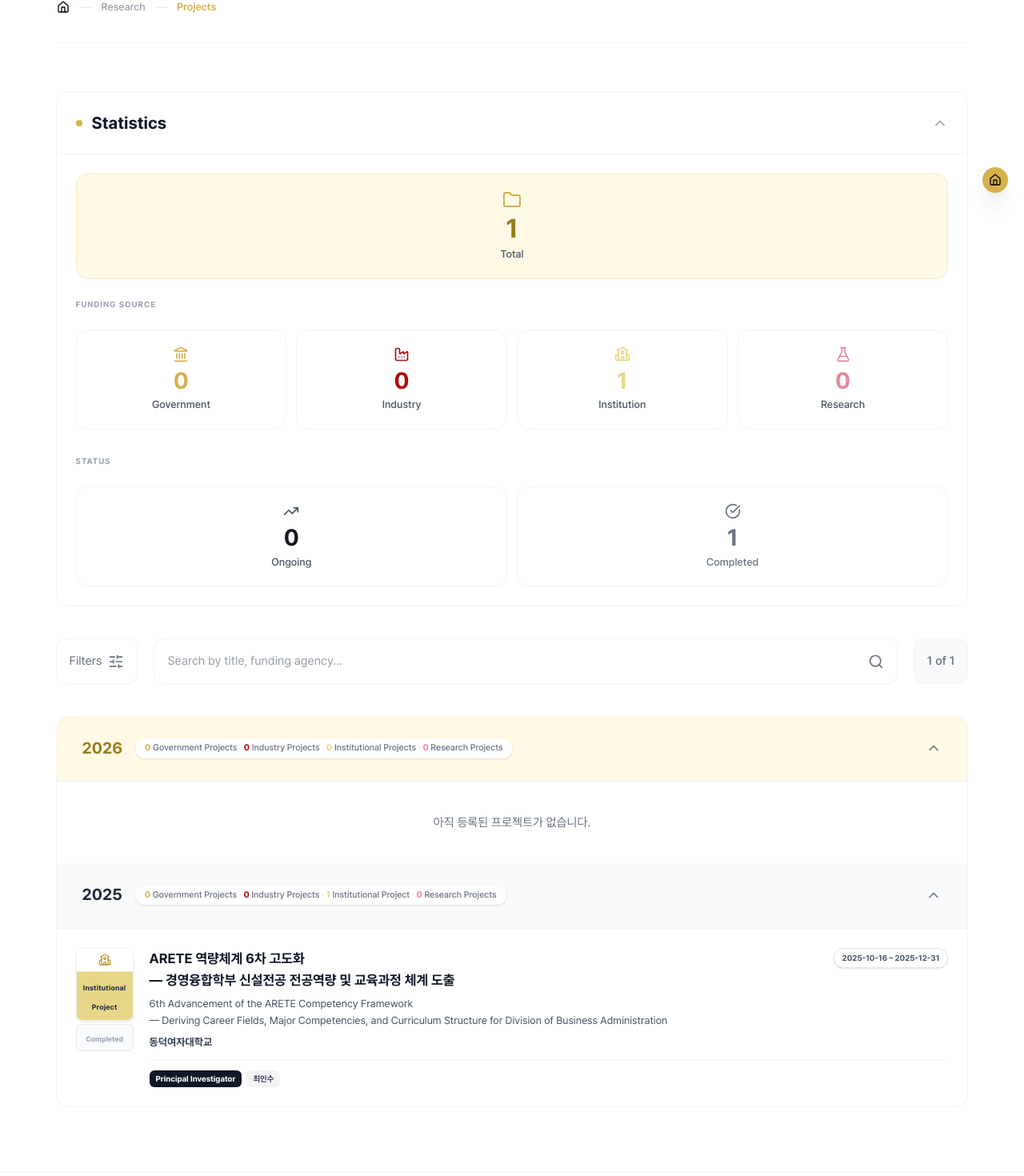
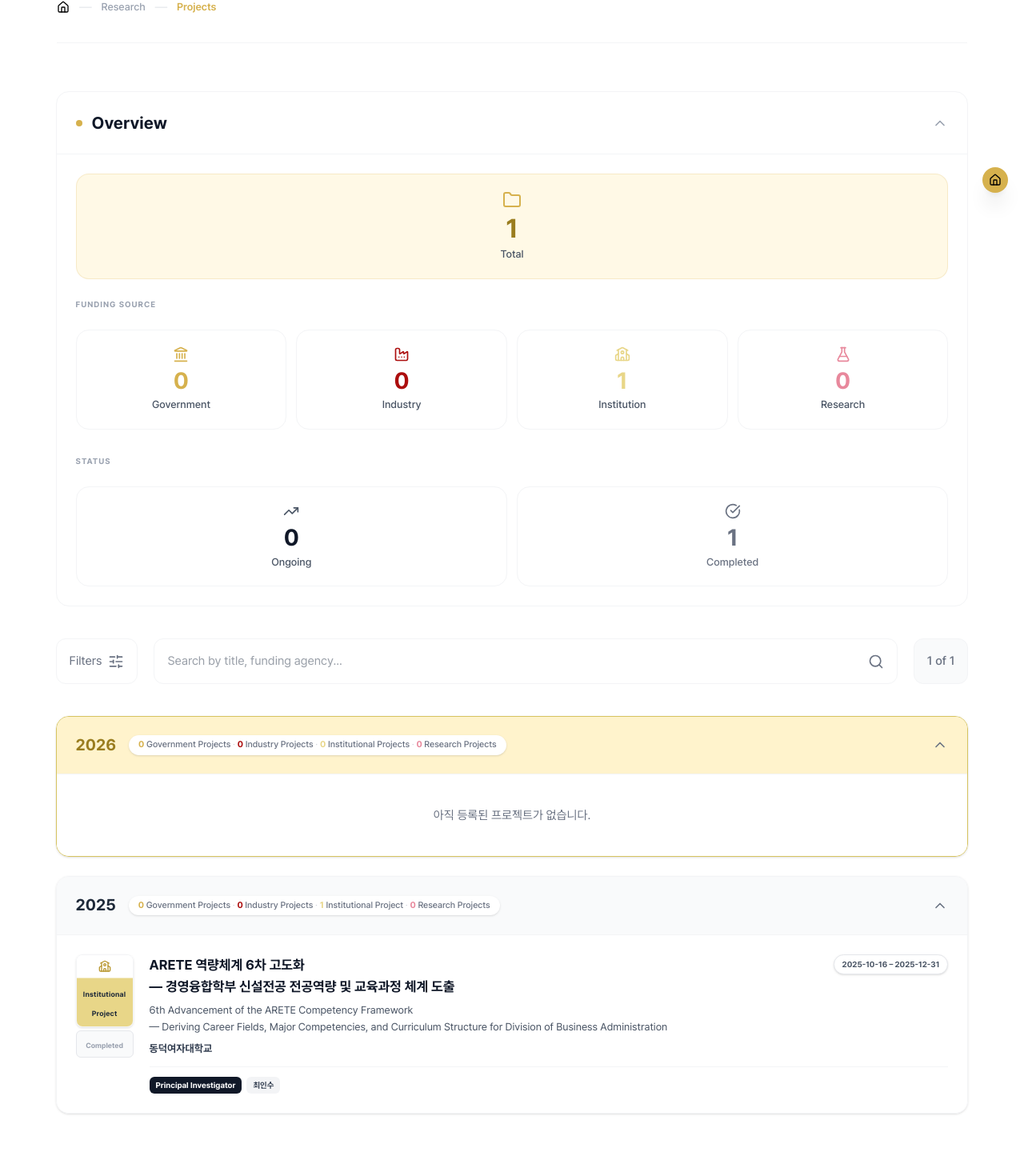
Before and after one commit to FinDS-Lab/website, a React (Vite) app: page /website/projects in a window 1280 px wide. Shown: the part 539-2009 px from the top of the page at 80% size. Built offline with nearby package versions, Linux system fonts and the light colour scheme.

Commit message:
20260208-1105

```diff
--- a/src/components/templates/about/honors.tsx
+++ b/src/components/templates/about/honors.tsx
@@ -271,12 +271,12 @@ export const AboutHonorsTemplate = () => {
 
         className="max-w-1480 mx-auto w-full px-16 md:px-20 py-40 md:py-60 pb-60 md:pb-[80px]"
       >
-        {/* Statistics Section */}
+        {/* Overview Section */}
         <section className={`bg-white border border-gray-100 rounded-2xl overflow-hidden mb-24 md:mb-[40px] transition-opacity duration-500 ${loading ? 'opacity-60' : 'opacity-100'}`}>
           <button onClick={() => setStatsExpanded(!statsExpanded)} className="w-full flex items-center justify-between p-20 md:p-24 hover:bg-gray-50 transition-colors">
             <h3 className="text-lg md:text-xl font-bold text-gray-900 flex items-center gap-12">
               <span className="w-8 h-8 rounded-full bg-primary" />
-              Statistics
+              Overview
             </h3>
             <ChevronDown size={20} className={`text-gray-400 transition-transform duration-300 ${statsExpanded ? 'rotate-180' : ''}`} />
           </button>
--- a/src/components/templates/about/introduction.tsx
+++ b/src/components/templates/about/introduction.tsx
@@ -266,26 +266,26 @@ export const AboutIntroductionTemplate = () => {
                 <div className="max-w-3xl mx-auto space-y-24 text-center">
                   {goalLang === 'ko' ? (
                     <>
-                      <p className="text-sm md:text-base leading-[2] text-gray-400">
-                        가천대학교 경영대학 금융·빅데이터학부 빅데이터경영전공 <span className="font-bold" style={{color: '#D6B14D'}}>금융데이터인텔리전스</span> 연구실(<span className="font-bold" style={{color: '#D6B14D'}}>FINDS</span> Lab)은 <span className="font-semibold text-white">데이터 중심</span>으로 급변하는 <span className="font-semibold text-white">경영 환경</span>과 <span className="font-semibold text-white">금융 시장</span>을 비롯한 산업 현장에서 <span className="font-bold" style={{color: '#D6B14D'}}>실질적인 가치 창출</span>을 목표로 합니다.
+                      <p className="text-sm md:text-lg leading-[2] text-gray-400">
+                        가천대학교 경영대학 금융·빅데이터학부 빅데이터경영전공<br className="hidden md:block" /> <span className="font-bold" style={{color: '#D6B14D'}}>금융데이터인텔리전스</span> 연구실(<span className="font-bold" style={{color: '#D6B14D'}}>FINDS</span> Lab)은<br className="hidden md:block" /> <span className="font-semibold text-white">데이터 중심</span>으로 급변하는 <span className="font-semibold text-white">경영 환경</span>과 <span className="font-semibold text-white">금융 시장</span>을 비롯한<br className="hidden md:block" /> 산업 현장에서 <span className="font-bold" style={{color: '#D6B14D'}}>실질적인 가치 창출</span>을 목표로 합니다.
                       </p>
-                      <p className="text-sm md:text-base leading-[2] text-gray-400">
-                        저희 <span className="font-semibold text-white">FINDS Lab</span>은 <span className="font-bold" style={{ color: '#D6B14D', textShadow: '0 0 20px rgba(214, 177, 77, 0.3)' }}>데이터 사이언스</span>와 <span className="font-bold" style={{ color: '#D6B14D', textShadow: '0 0 20px rgba(214, 177, 77, 0.3)' }}>비즈니스 애널리틱스</span> 기법을 활용하여 복잡한 데이터 속에서 유의미한 <span className="font-bold" style={{color: '#D6B14D'}}>발견(finds)</span>을 이끌어내고, 이를 통해 <span className="font-semibold text-white">경영 환경</span>과 <span className="font-semibold text-white">산업 현장</span>을 <span className="font-bold" style={{color: '#D6B14D'}}>다각도로 개선</span>하는 데 기여하고자 합니다.
+                      <p className="text-sm md:text-lg leading-[2] text-gray-400">
+                        저희 <span className="font-semibold text-white">FINDS Lab</span>은 <span className="font-bold" style={{ color: '#D6B14D', textShadow: '0 0 20px rgba(214, 177, 77, 0.3)' }}>데이터 사이언스</span>와 <span className="font-bold" style={{ color: '#D6B14D', textShadow: '0 0 20px rgba(214, 177, 77, 0.3)' }}>비즈니스 애널리틱스</span> 기법을 활용하여<br className="hidden md:block" /> 복잡한 데이터 속에서 유의미한 <span className="font-bold" style={{color: '#D6B14D'}}>finds, 발견</span>을 이끌어내고,<br className="hidden md:block" /> 이를 통해 <span className="font-semibold text-white">경영 환경</span>과 <span className="font-semibold text-white">산업 현장</span>을 <span className="font-bold" style={{color: '#D6B14D'}}>다각도로 개선</span>하는 데 기여하고자 합니다.
                       </p>
-                      <p className="text-sm md:text-base leading-[2] text-gray-400">
-                        특히 <span className="font-bold text-white">지식과 정보의 비대칭</span>으로 발생하는 <span className="font-bold" style={{ color: 'rgb(214, 177, 77)', textShadow: '0 0 20px rgba(214, 177, 77, 0.3)' }}>사회적 비효율을 극복</span>하고, 데이터를 <span className="font-bold" style={{ color: 'rgb(214, 177, 77)', textShadow: '0 0 20px rgba(214, 177, 77, 0.3)' }}>전략적 인사이트</span>로 전환함으로써 <span className="font-semibold text-white">경영 효율성</span>을 제고하여 <span className="font-bold" style={{ color: 'rgb(214, 177, 77)', textShadow: '0 0 20px rgba(214, 177, 77, 0.3)' }}>더 나은 내일</span>을 만드는 데 앞장서겠습니다.
+                      <p className="text-sm md:text-lg leading-[2] text-gray-400">
+                        특히 <span className="font-bold text-white">지식과 정보의 비대칭</span>으로 발생하는 <span className="font-bold" style={{ color: 'rgb(214, 177, 77)', textShadow: '0 0 20px rgba(214, 177, 77, 0.3)' }}>사회적 비효율을 극복</span>하고,<br className="hidden md:block" /> 데이터를 <span className="font-bold" style={{ color: 'rgb(214, 177, 77)', textShadow: '0 0 20px rgba(214, 177, 77, 0.3)' }}>전략적 인사이트</span>로 전환함으로써 <span className="font-semibold text-white">경영 효율성</span>을 제고하여<br className="hidden md:block" /> <span className="font-bold" style={{ color: 'rgb(214, 177, 77)', textShadow: '0 0 20px rgba(214, 177, 77, 0.3)' }}>더 나은 내일</span>을 만드는 데 앞장서겠습니다.
                       </p>
                     </>
                   ) : (
                     <>
-                      <p className="text-sm md:text-base leading-[2] text-gray-400">
-                        The <span className="font-bold" style={{color: '#D6B14D'}}>Financial Data Intelligence</span> & Solutions Laboratory (<span className="font-bold" style={{color: '#D6B14D'}}>FINDS</span> Lab) at Gachon University conducts research that aims for <span className="font-bold" style={{color: '#D6B14D'}}>tangible value creation</span> in the rapidly evolving, <span className="font-semibold text-white">data-informed</span> <span className="font-semibold text-white">business environments</span> and <span className="font-semibold text-white">financial markets</span>.
+                      <p className="text-sm md:text-lg leading-[2] text-gray-400">
+                        The <span className="font-bold" style={{color: '#D6B14D'}}>Financial Data Intelligence</span> & Solutions Laboratory (<span className="font-bold" style={{color: '#D6B14D'}}>FINDS</span> Lab)<br className="hidden md:block" /> at Gachon University conducts research that aims for <span className="font-bold" style={{color: '#D6B14D'}}>tangible value creation</span><br className="hidden md:block" /> in the rapidly evolving, <span className="font-semibold text-white">data-informed</span> <span className="font-semibold text-white">business environments</span> and <span className="font-semibold text-white">financial markets</span>.
                       </p>
-                      <p className="text-sm md:text-base leading-[2] text-gray-400">
-                        Our <span className="font-semibold text-white">FINDS Lab</span> utilizes <span className="font-bold" style={{ color: '#D6B14D', textShadow: '0 0 20px rgba(214, 177, 77, 0.3)' }}>Data Science</span> and <span className="font-bold" style={{ color: '#D6B14D', textShadow: '0 0 20px rgba(214, 177, 77, 0.3)' }}>Business Analytics</span> to derive meaningful <span className="font-bold" style={{color: '#D6B14D'}}>discoveries (finds)</span> from complex data, contributing to the <span className="font-bold" style={{color: '#D6B14D'}}>iridescent insights</span> of <span className="font-semibold text-white">business environments</span> and <span className="font-semibold text-white">industrial sectors</span>.
+                      <p className="text-sm md:text-lg leading-[2] text-gray-400">
+                        Our <span className="font-semibold text-white">FINDS Lab</span> utilizes <span className="font-bold" style={{ color: '#D6B14D', textShadow: '0 0 20px rgba(214, 177, 77, 0.3)' }}>data science</span> and <span className="font-bold" style={{ color: '#D6B14D', textShadow: '0 0 20px rgba(214, 177, 77, 0.3)' }}>business analytics</span><br className="hidden md:block" /> to derive meaningful <span className="font-bold" style={{color: '#D6B14D'}}>finds</span> from complex data,<br className="hidden md:block" /> contributing to the <span className="font-bold" style={{color: '#D6B14D'}}>iridescent insights</span> of <span className="font-semibold text-white">business environments</span> and <span className="font-semibold text-white">industrial sectors</span>.
                       </p>
-                      <p className="text-sm md:text-base leading-[2] text-gray-400">
-                        In particular, we strive to <span className="font-bold" style={{ color: 'rgb(214, 177, 77)', textShadow: '0 0 20px rgba(214, 177, 77, 0.3)' }}>overcome social inefficiencies</span> arising from <span className="font-bold text-white">asymmetries in knowledge and information</span>. By transforming data into <span className="font-bold" style={{ color: 'rgb(214, 177, 77)', textShadow: '0 0 20px rgba(214, 177, 77, 0.3)' }}>strategic insights</span>, we will lead the way in <span className="font-semibold text-white">enhancing management efficiency</span> to build a <span className="font-bold" style={{ color: 'rgb(214, 177, 77)', textShadow: '0 0 20px rgba(214, 177, 77, 0.3)' }}>better tomorrow</span>.
+                      <p className="text-sm md:text-lg leading-[2] text-gray-400">
+                        In particular, we strive to <span className="font-bold" style={{ color: 'rgb(214, 177, 77)', textShadow: '0 0 20px rgba(214, 177, 77, 0.3)' }}>overcome social inefficiencies</span><br className="hidden md:block" /> arising from <span className="font-bold text-white">asymmetries in knowledge and information</span>.<br className="hidden md:block" /> By transforming data into <span className="font-bold" style={{ color: 'rgb(214, 177, 77)', textShadow: '0 0 20px rgba(214, 177, 77, 0.3)' }}>strategic insights</span>, we will lead the way<br className="hidden md:block" /> in <span className="font-semibold text-white">enhancing management efficiency</span> to build a <span className="font-bold" style={{ color: 'rgb(214, 177, 77)', textShadow: '0 0 20px rgba(214, 177, 77, 0.3)' }}>better tomorrow</span>.
                       </p>
                     </>
                   )}
--- a/src/components/templates/archives/news.tsx
+++ b/src/components/templates/archives/news.tsx
@@ -413,12 +413,9 @@ export const ArchivesNewsTemplate = () => {
                     </>
                   )}
                 </div>
-                <h3 className="text-base md:text-lg font-semibold text-gray-900 mb-6 md:mb-8 transition-colors group-hover:[color:var(--tag-hover-color)]">
+                <h3 className="text-base md:text-lg font-semibold text-gray-900 transition-colors group-hover:[color:var(--tag-hover-color)]">
                   {item.title}
                 </h3>
-                <p className="text-xs md:text-sm text-gray-500 leading-relaxed line-clamp-2">
-                  {item.excerpt}
-                </p>
               </div>
               )
             })}
--- a/src/components/templates/archives/notice.tsx
+++ b/src/components/templates/archives/notice.tsx
@@ -407,12 +407,9 @@ export const ArchivesNoticeTemplate = () => {
                     </>
                   )}
                 </div>
-                <h3 className="text-base md:text-lg font-semibold text-gray-900 mb-6 md:mb-8 transition-colors group-hover:[color:var(--tag-hover-color)]">
+                <h3 className="text-base md:text-lg font-semibold text-gray-900 transition-colors group-hover:[color:var(--tag-hover-color)]">
                   {item.title}
                 </h3>
-                <p className="text-xs md:text-sm text-gray-500 leading-relaxed line-clamp-2">
-                  {item.description}
-                </p>
               </div>
               )
             })}
--- a/src/components/templates/members/alumni.tsx
+++ b/src/components/templates/members/alumni.tsx
@@ -415,7 +415,7 @@ export const MembersAlumniTemplate = () => {
               <button onClick={() => setStatsExpanded(!statsExpanded)} className="w-full flex items-center justify-between p-20 md:p-24 hover:bg-gray-50 transition-colors">
                 <h3 className="text-lg md:text-xl font-bold text-gray-900 flex items-center gap-12">
                   <span className="w-8 h-8 rounded-full bg-primary" />
-                  Statistics
+                  Overview
                 </h3>
                 <ChevronDown size={20} className={`text-gray-400 transition-transform duration-300 ${statsExpanded ? 'rotate-180' : ''}`} />
               </button>
--- a/src/components/templates/members/current.tsx
+++ b/src/components/templates/members/current.tsx
@@ -320,12 +320,12 @@ export const MembersCurrentTemplate = () => {
 
         className="max-w-1480 mx-auto w-full px-16 md:px-20 py-40 md:py-60 pb-60 md:pb-80"
       >
-        {/* Statistics Section */}
+        {/* Overview Section */}
         <section className={`bg-white border border-gray-100 rounded-2xl overflow-hidden mb-40 md:mb-60 transition-opacity duration-500 ${loading ? 'opacity-60' : 'opacity-100'}`}>
           <button onClick={() => setStatsExpanded(!statsExpanded)} className="w-full flex items-center justify-between p-20 md:p-24 hover:bg-gray-50 transition-colors">
             <h3 className="text-lg md:text-xl font-bold text-gray-900 flex items-center gap-12">
               <span className="w-8 h-8 rounded-full bg-primary" />
-              Statistics
+              Overview
             </h3>
             <ChevronDown size={20} className={`text-gray-400 transition-transform duration-300 ${statsExpanded ? 'rotate-180' : ''}`} />
           </button>
--- a/src/components/templates/projects/index.tsx
+++ b/src/components/templates/projects/index.tsx
@@ -407,12 +407,12 @@ export const ProjectsTemplate = () => {
       >
         <div className="max-w-1480 mx-auto flex flex-col gap-24 md:gap-40">
 
-          {/* Statistics Section */}
+          {/* Overview Section */}
           <section className={`bg-white border border-gray-100 rounded-2xl overflow-hidden transition-opacity duration-500 ${loading ? 'opacity-60' : 'opacity-100'}`}>
             <button onClick={() => setStatsExpanded(!statsExpanded)} className="w-full flex items-center justify-between p-20 md:p-24 hover:bg-gray-50 transition-colors">
               <h3 className="text-lg md:text-xl font-bold text-gray-900 flex items-center gap-12">
                 <span className="w-8 h-8 rounded-full bg-primary" />
-                Statistics
+                Overview
               </h3>
               <ChevronDown size={20} className={`text-gray-400 transition-transform duration-300 ${statsExpanded ? 'rotate-180' : ''}`} />
             </button>
@@ -617,7 +617,7 @@ export const ProjectsTemplate = () => {
                 <p className="text-gray-400">No projects found.</p>
               </div>
             ) : (
-              <div className="border border-gray-100 rounded-2xl overflow-hidden">
+              <div className="flex flex-col gap-16 md:gap-24">
                 {years.map((year) => {
                   const yearProjects = projectsByYear[year] || []
                   const isCurrentYear = year === currentYear
@@ -635,12 +635,12 @@ export const ProjectsTemplate = () => {
                   }
 
                   return (
-                    <div key={year}>
+                    <div key={year} className={`border rounded-2xl overflow-hidden shadow-sm ${isCurrentYear ? 'border-[#D6C360]' : 'border-gray-100'}`}>
                       <button
                         onClick={() => toggleYear(year)}
-                        className={`w-full flex items-center justify-between px-20 md:px-32 py-16 md:py-24 border-b border-gray-100 last:border-b-0 transition-colors ${
+                        className={`w-full flex items-center justify-between px-20 md:px-24 py-16 md:py-20 transition-colors ${
                           isCurrentYear
-                            ? 'bg-gradient-to-r from-[#FFF9E6] to-[#FFF3CC]/50 hover:from-[#FFF3CC] hover:to-[#FFF3CC]/70'
+                            ? 'bg-[#FFF3CC] hover:bg-[#FFEB99]'
                             : 'bg-gray-50 hover:bg-gray-100'
                         }`}
                       >
@@ -683,9 +683,9 @@ export const ProjectsTemplate = () => {
                       </button>
 
                       {isExpanded && (
-                        <div className="border-t border-gray-100 divide-y divide-gray-50">
+                        <div className="flex flex-col">
                           {yearProjects.length === 0 ? (
-                            <div className="p-32 md:p-40 text-center bg-white">
+                            <div className="p-32 md:p-40 text-center bg-white border-t border-gray-100">
                               <p className="text-sm md:text-base text-gray-500">아직 등록된 프로젝트가 없습니다.</p>
                             </div>
                           ) : yearProjects.map((project, idx) => {
@@ -713,7 +713,7 @@ export const ProjectsTemplate = () => {
                             ) || []
 
                             return (
-                              <div key={idx} className="relative hover:bg-gray-50/50 transition-all overflow-hidden">
+                              <div key={idx} className="relative bg-white border-t border-gray-100 hover:bg-gray-50/50 transition-all overflow-hidden">
                                 {/* Mobile: Full-width top bar - solid color with Type | Role format */}
                                 <div className="md:hidden flex items-center justify-between px-12 py-8 border-b border-gray-50" style={{
                                   background: project.type === 'government' ? '#D6B14D' :
--- a/src/components/templates/publications/index.tsx
+++ b/src/components/templates/publications/index.tsx
@@ -656,12 +656,12 @@ export const PublicationsTemplate = () => {
         className="py-40 md:py-60 pb-60 md:pb-80 px-16 md:px-20"
       >
         <div className="max-w-1480 mx-auto flex flex-col gap-24 md:gap-40">
-          {/* Statistics Section */}
+          {/* Overview Section */}
           <section className={`bg-white border border-gray-100 rounded-2xl overflow-hidden transition-opacity duration-500 ${loading ? 'opacity-60' : 'opacity-100'}`}>
             <button onClick={() => setStatsExpanded(!statsExpanded)} className="w-full flex items-center justify-between p-20 md:p-24 hover:bg-gray-50 transition-colors">
               <h3 className="text-lg md:text-xl font-bold text-gray-900 flex items-center gap-12">
                 <span className="w-8 h-8 rounded-full bg-primary" />
-                Statistics
+                Overview
               </h3>
               <ChevronDown size={20} className={`text-gray-400 transition-transform duration-300 ${statsExpanded ? 'rotate-180' : ''}`} />
             </button>
```
